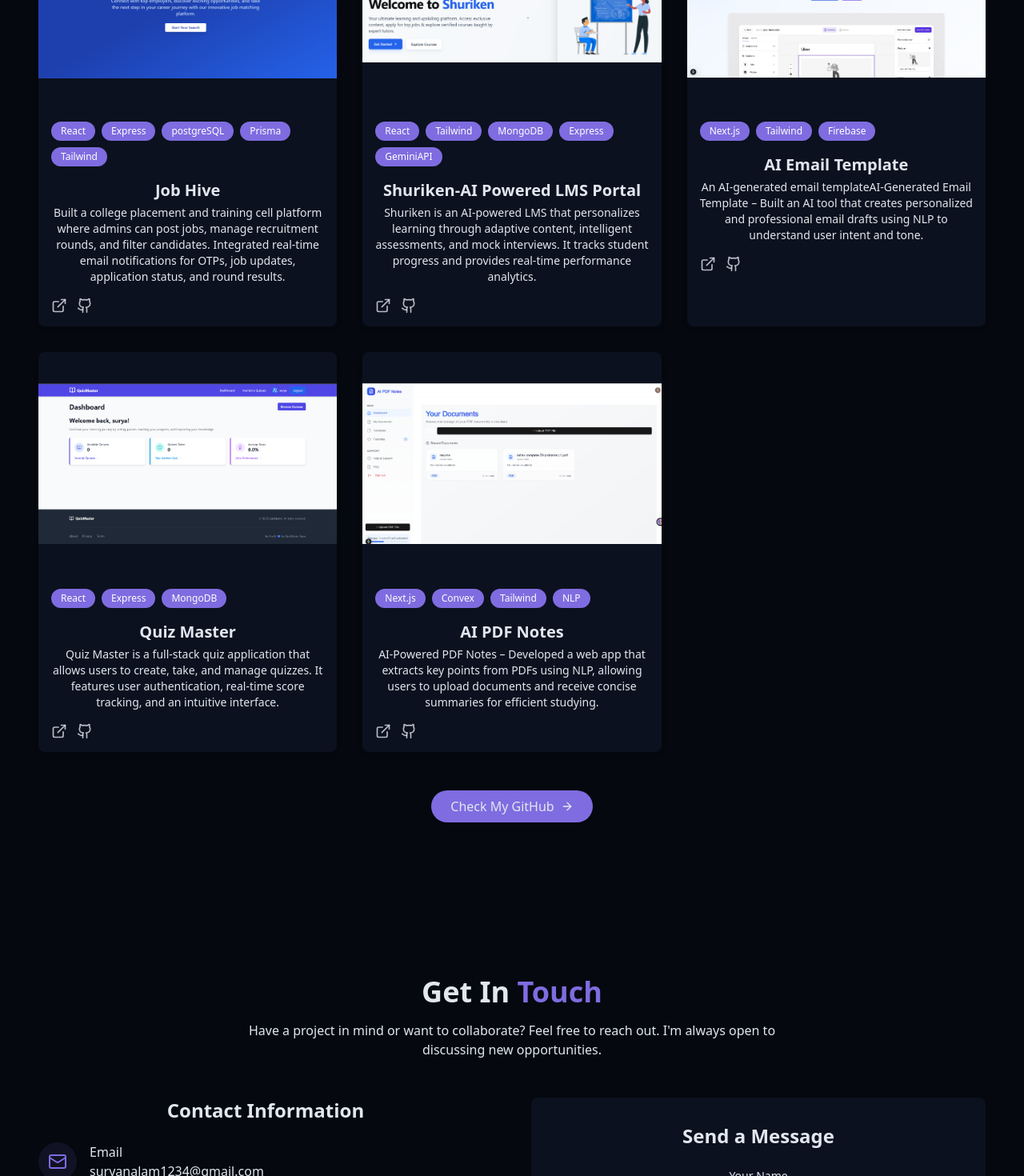
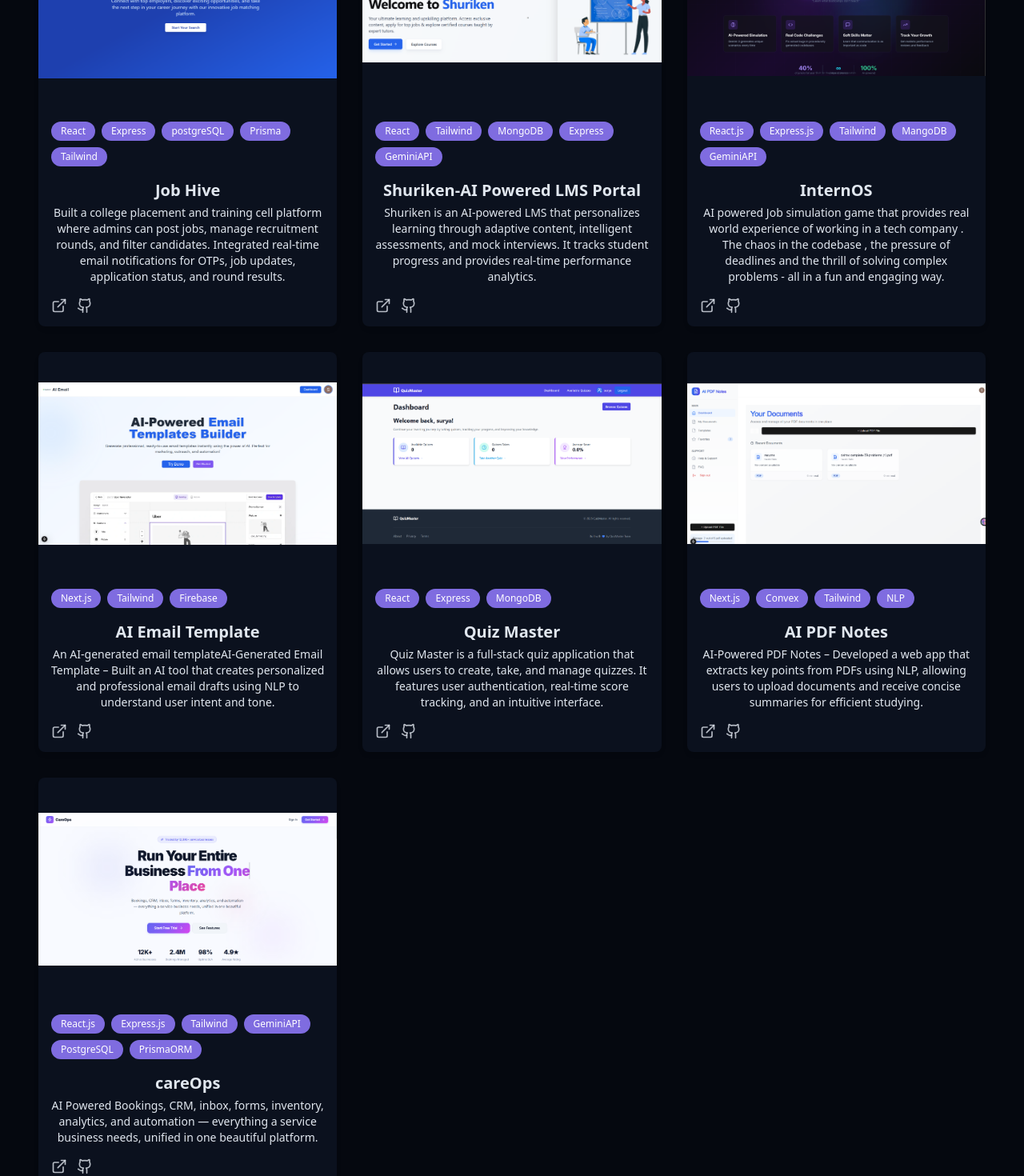
Before and after one commit to Surya-Hitesh-Nalam/Portfolio, a React (Vite) app: page / in a window 1280 px wide. Shown: the part 5640-7110 px from the top of the page at 80% size. Built offline with nearby package versions, Linux system fonts and the light colour scheme.

Commit message:
feat: added 2 new projects

```diff
--- a/src/components/ProjectsSection.jsx
+++ b/src/components/ProjectsSection.jsx
@@ -22,6 +22,15 @@ const projects = [
   },
   {
     id: 3,
+    title: "InternOS",
+    description: "AI powered Job simulation game that provides real world experience of working in a tech company . The chaos in the codebase , the pressure of deadlines and the thrill of solving complex problems - all in a fun and engaging way.",
+    image: "/projects/InternOS.png",
+    tags: ["React.js", "Express.js", "Tailwind", "MangoDB", "GeminiAPI"],
+    demourl: "https://internos-client.onrender.com/",
+    githuburl: "https://github.com/Surya-Hitesh-Nalam/InternOS",
+  },
+  {
+    id: 4,
     title: "AI Email Template",
     description: "An AI-generated email templateAI-Generated Email Template – Built an AI tool that creates personalized and professional email drafts using NLP to understand user intent and tone. ",
     image: "/projects/ai-email.png",
@@ -30,7 +39,7 @@ const projects = [
     githuburl: "#",
   },
   {
-    id: 4,
+    id: 5,
     title: "Quiz Master",
     description: "Quiz Master is a full-stack quiz application that allows users to create, take, and manage quizzes. It features user authentication, real-time score tracking, and an intuitive interface.",
     image: "/projects/quiz.png",
@@ -39,13 +48,22 @@ const projects = [
     githuburl: "#",
   },
   {
-    id: 5,
+    id: 6,
     title: "AI PDF Notes",
     description: " AI-Powered PDF Notes – Developed a web app that extracts key points from PDFs using NLP, allowing users to upload documents and receive concise summaries for efficient studying.",
     image: "/projects/aipdfnotes.png",
     tags: ["Next.js", "Convex", "Tailwind", "NLP"],
     demourl: "#",
     githuburl: "#",
+  },
+   {
+    id: 7,
+    title: "careOps",
+    description: "AI Powered Bookings, CRM, inbox, forms, inventory, analytics, and automation — everything a service business needs, unified in one beautiful platform. ",
+    image: "/projects/careOps.png",
+    tags: ["React.js", "Express.js", "Tailwind", "GeminiAPI","PostgreSQL","PrismaORM"],
+    demourl: "https://careops-eoa7.onrender.com/",
+    githuburl: "https://github.com/Surya-Hitesh-Nalam/careOps",
   },
 
 ];
```
Also changed, not shown: public/projects/InternOS.png (added), public/projects/careOps.png (added).
